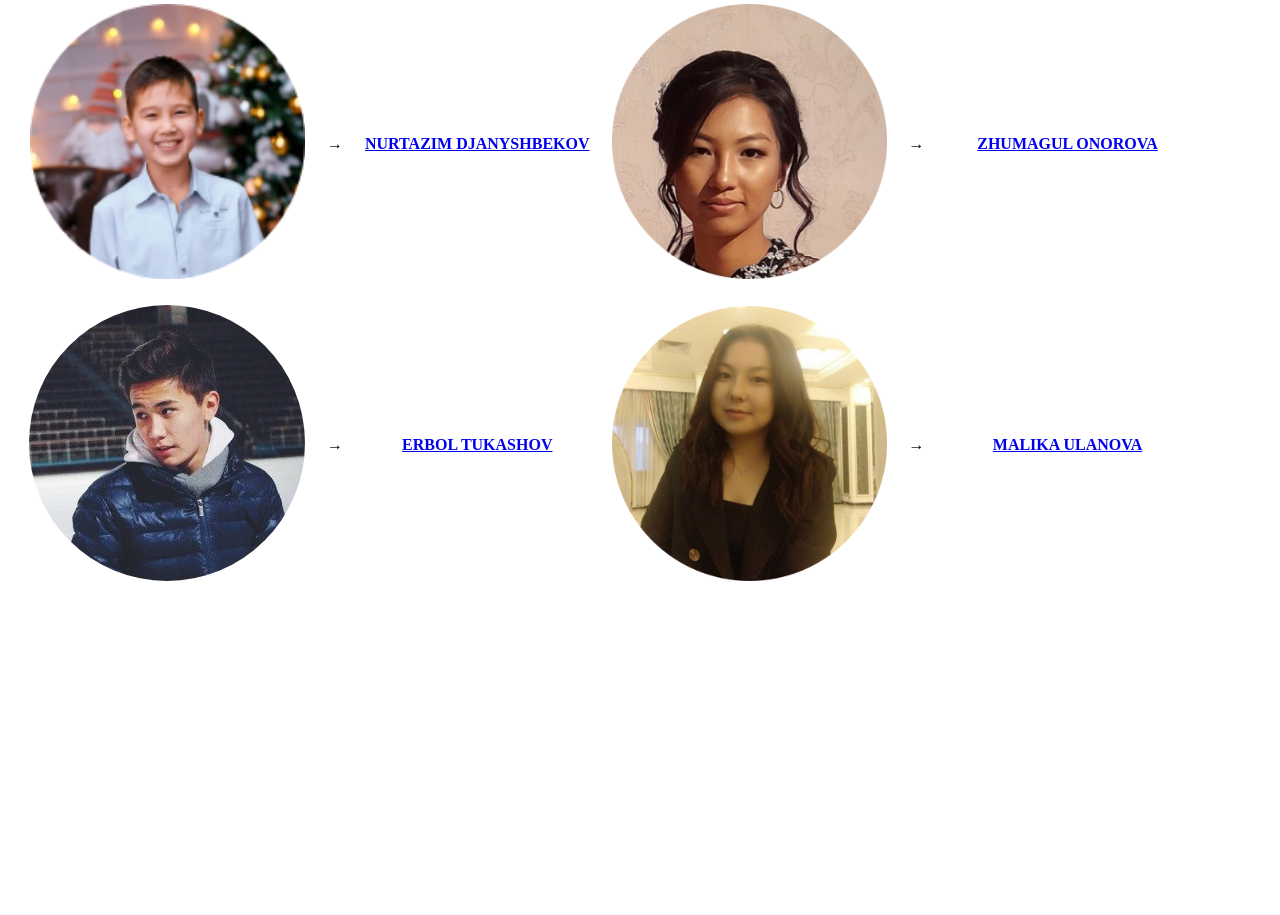
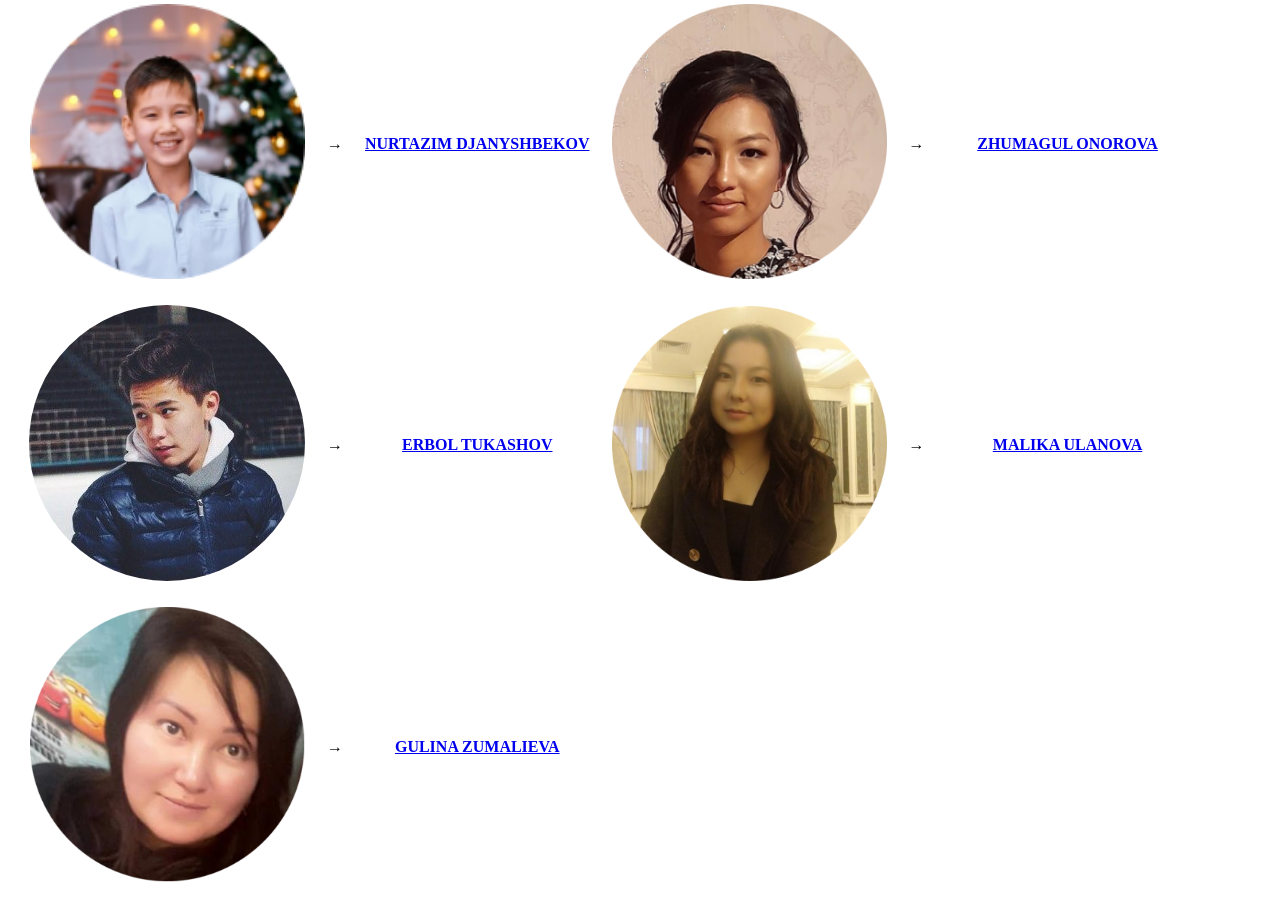
Before and after one commit to Yntymak-ja/SPRiNT-1, a plain HTML site: page index.html in a window 1280 px wide. Shown: the part 941-1856 px from the top of the page. Before the commit the page ends 1555 px from the top, so only its background shows below. Drawn offline with Linux system fonts and the light colour scheme.

Commit message:
Website YNTYMAK

```diff
--- a/index.html
+++ b/index.html
@@ -61,6 +61,12 @@
             <th>→</th>
             <th><a href="https://ulanovamalika.github.io/kg/">MALIKA ULANOVA</a></th>
         </tr>
+
+        <tr>
+            <th><img src="img/Gulina.png" alt="Gulina" width="275px"></th>
+            <th>→</th>
+            <th><a href="https://gulina83.github.io/kg/">GULINA ZUMALIEVA</a></th>
+        </tr>
     </table>
 </body>
 
```
Also changed, not shown: img/Gulina.png (added).
